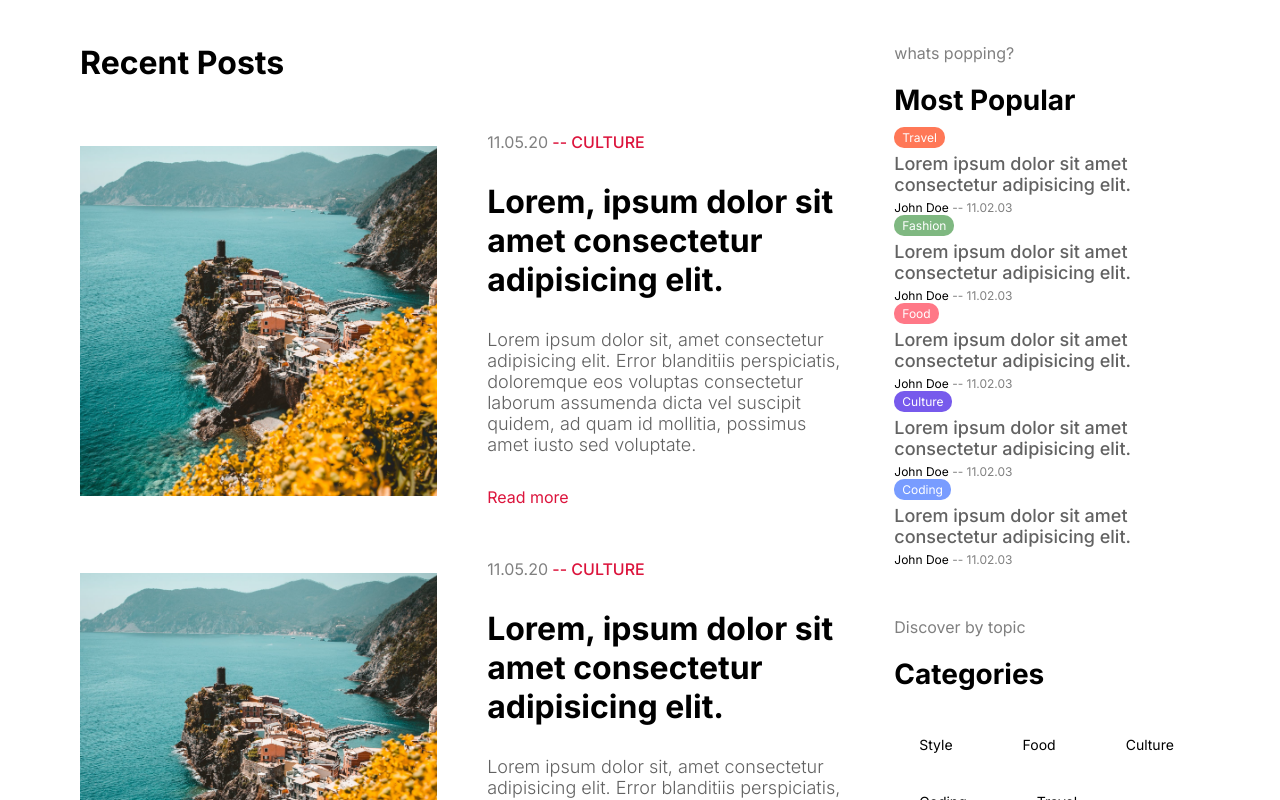
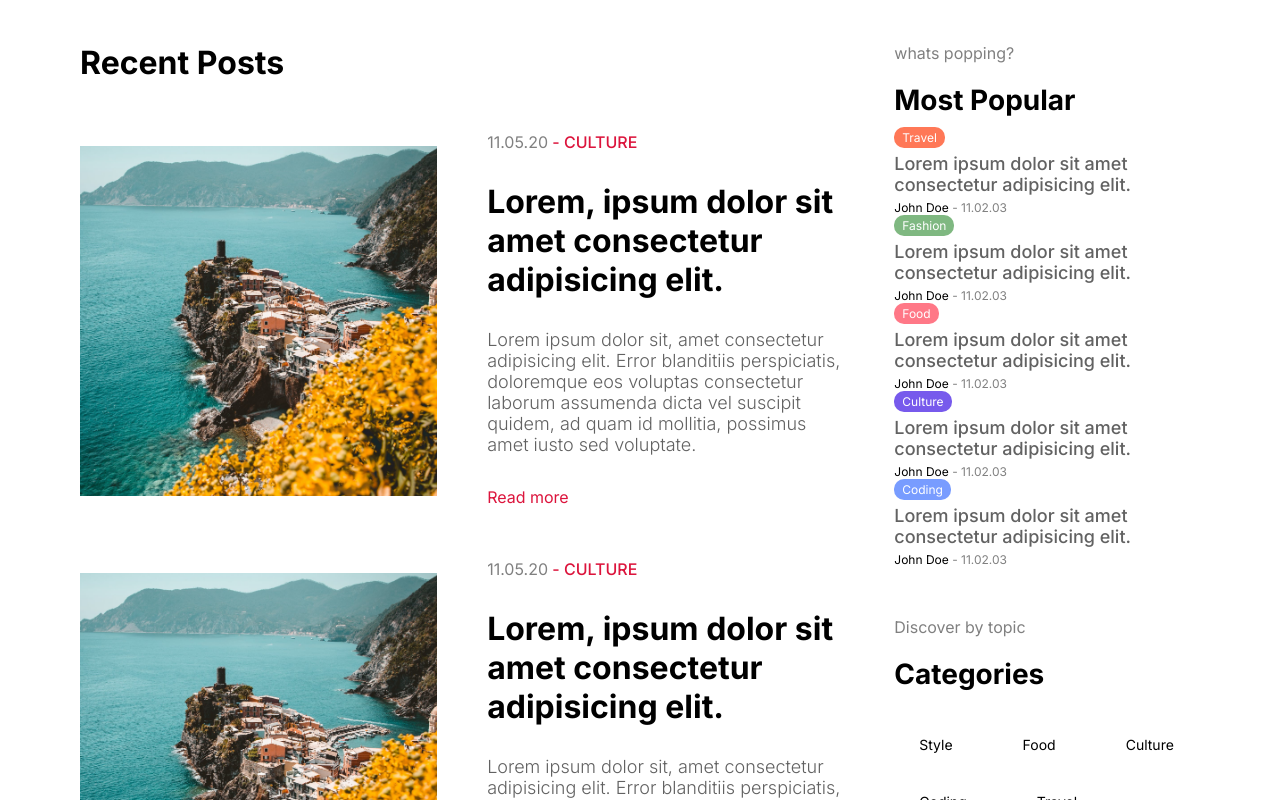
Before and after one commit to FREDVUNI/next-blog, a Next.js app: page / in a window 1280 px wide. Shown: the part 1160-1960 px from the top of the page. Built offline with nearby package versions, Linux system fonts and the light colour scheme.

Commit message:
chore: remove double hyphen

```diff
--- a/src/components/card/Card.jsx
+++ b/src/components/card/Card.jsx
@@ -12,7 +12,7 @@ const Card = () => {
       <div className={styles.textContainer}>
         <div className={styles.details}>
           <span className={styles.date}>11.05.20</span>
-          <span className={styles.category}> -- CULTURE</span>
+          <span className={styles.category}> - CULTURE</span>
         </div>
         <Link href={"/"}>
           <h1>Lorem, ipsum dolor sit amet consectetur adipisicing elit.</h1>
--- a/src/components/menuPosts/MenuPosts.jsx
+++ b/src/components/menuPosts/MenuPosts.jsx
@@ -19,7 +19,7 @@ const MenuPosts = ({ withImage }) => {
           </h3>
           <div className={styles.details}>
             <span className={styles.username}>John Doe</span>
-            <span className={styles.date}> -- 11.02.03</span>
+            <span className={styles.date}> - 11.02.03</span>
           </div>
         </div>
       </Link>
@@ -38,7 +38,7 @@ const MenuPosts = ({ withImage }) => {
           </h3>
           <div className={styles.details}>
             <span className={styles.username}>John Doe</span>
-            <span className={styles.date}> -- 11.02.03</span>
+            <span className={styles.date}> - 11.02.03</span>
           </div>
         </div>
       </Link>
@@ -55,7 +55,7 @@ const MenuPosts = ({ withImage }) => {
           </h3>
           <div className={styles.details}>
             <span className={styles.username}>John Doe</span>
-            <span className={styles.date}> -- 11.02.03</span>
+            <span className={styles.date}> - 11.02.03</span>
           </div>
         </div>
       </Link>
@@ -74,7 +74,7 @@ const MenuPosts = ({ withImage }) => {
           </h3>
           <div className={styles.details}>
             <span className={styles.username}>John Doe</span>
-            <span className={styles.date}> -- 11.02.03</span>
+            <span className={styles.date}> - 11.02.03</span>
           </div>
         </div>
       </Link>
@@ -91,7 +91,7 @@ const MenuPosts = ({ withImage }) => {
           </h3>
           <div className={styles.details}>
             <span className={styles.username}>John Doe</span>
-            <span className={styles.date}> -- 11.02.03</span>
+            <span className={styles.date}> - 11.02.03</span>
           </div>
         </div>
       </Link>
```
